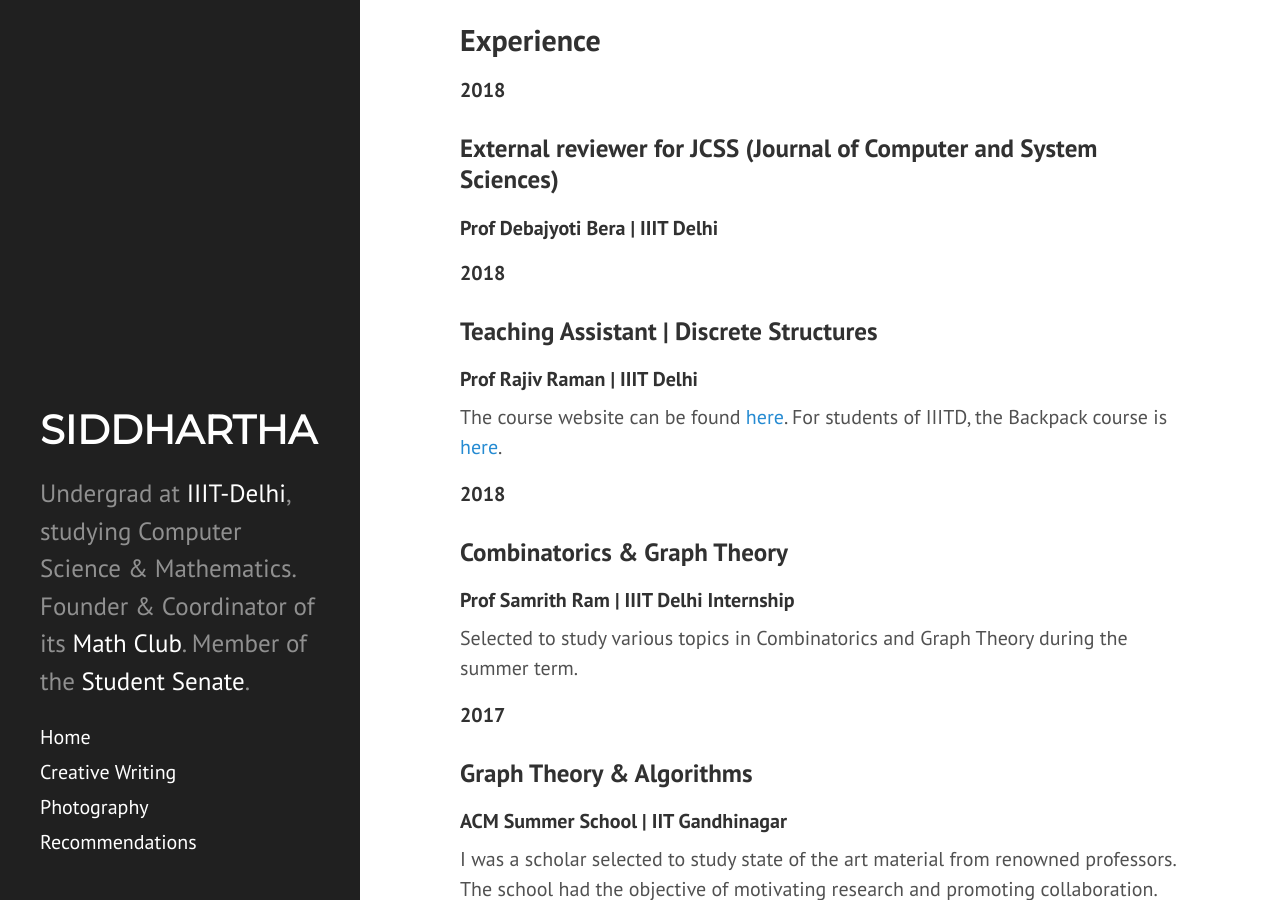
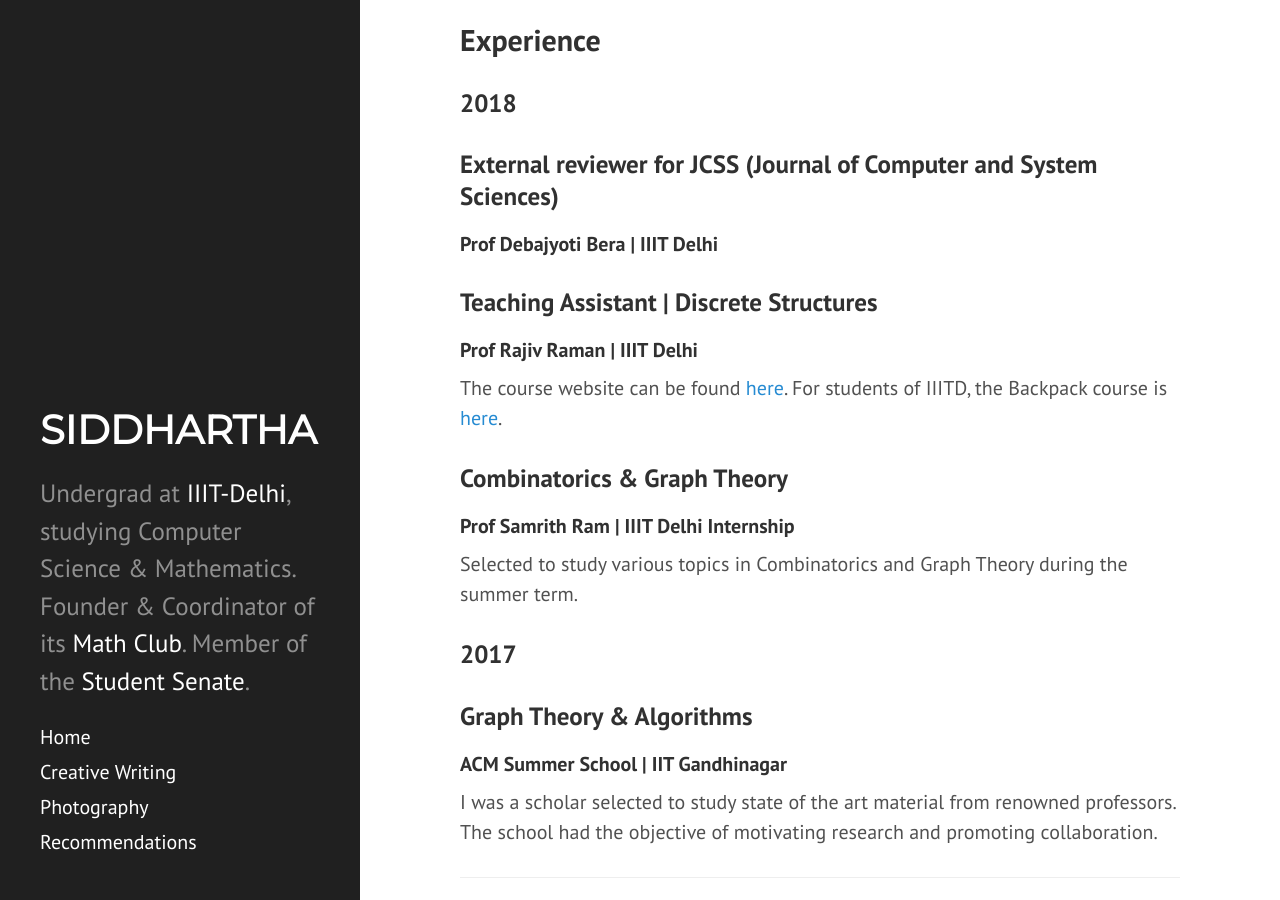
Before and after one commit to siddjai/siddjai.github.io, a Jekyll site: the page built from index.md, in a window 1280 px wide and 900 px high, scrolled down 1418 px. Built offline with Jekyll 4.4.1, drawn with Linux system fonts in a browser that asks for light colours; nearby versions of some CDN libraries.

Commit message:
Update index.md

```diff
--- a/index.md
+++ b/index.md
@@ -48,23 +48,21 @@
 
 ## Experience
 
-#### 2018
+### 2018
 ### External reviewer for JCSS (Journal of Computer and System Sciences)
 #### Prof Debajyoti Bera | IIIT Delhi
 
-#### 2018
 ### Teaching Assistant | Discrete Structures
 ####  Prof Rajiv Raman | IIIT Delhi
 The course website can be found [here](https://sites.google.com/a/iiitd.ac.in/discrete-structures).
 For students of IIITD, the Backpack course is [here](https://www.usebackpack.com/iiitd/m2018/mth210).
 
-#### 2018
 ### Combinatorics & Graph Theory
 ####  Prof Samrith Ram | IIIT Delhi Internship
 Selected to study various topics in Combinatorics and Graph Theory during the summer term.
 
 
-#### 2017
+### 2017
 ### Graph Theory & Algorithms
 #### ACM Summer School | IIT Gandhinagar
 I was a scholar selected to study state of the art material from renowned professors. The school had the objective of motivating research and promoting collaboration.
```
